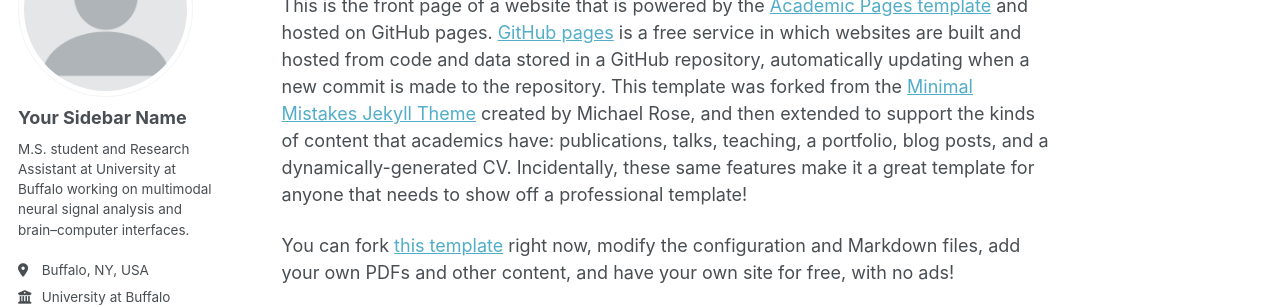
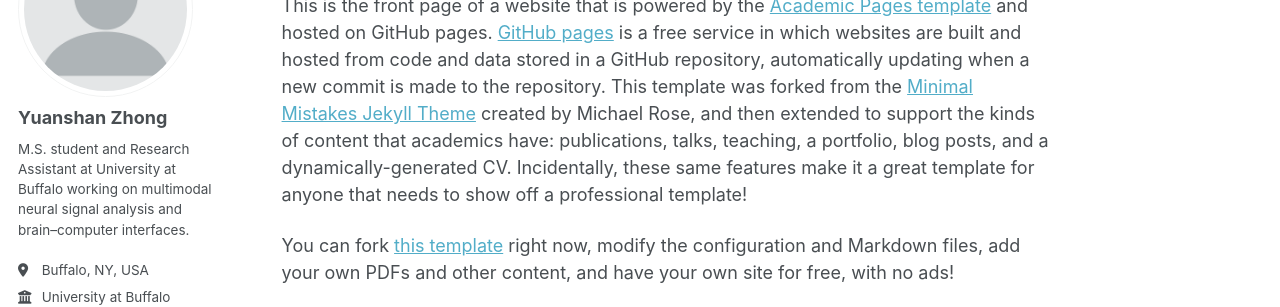
Before and after one commit to Yzhong9527/Yzhong9527.github.io, a Jekyll site: the page built from _pages/about.md, in a window 1280 px wide. Shown: the part 179-486 px from the top of the page. Built offline with Jekyll 4.4.1, drawn with Linux system fonts in a browser that asks for light colours; a script bundle is joined from its source files by our own code; library files that are not in the unit come from our copies.

Commit message:
Update author name in configuration file

```diff
--- a/_config.yml
+++ b/_config.yml
@@ -24,7 +24,7 @@ repository               : "academicpages/academicpages.github.io"
 author:
   # Biographic information
   avatar           : "profile.png"
-  name             : "Your Sidebar Name"
+  name             : "Yuanshan Zhong"
   pronouns         : # example: "she/her"
   bio              : "M.S. student and Research Assistant at University at Buffalo working on multimodal neural signal analysis and brain–computer interfaces."
   location         : "Buffalo, NY, USA"
```
